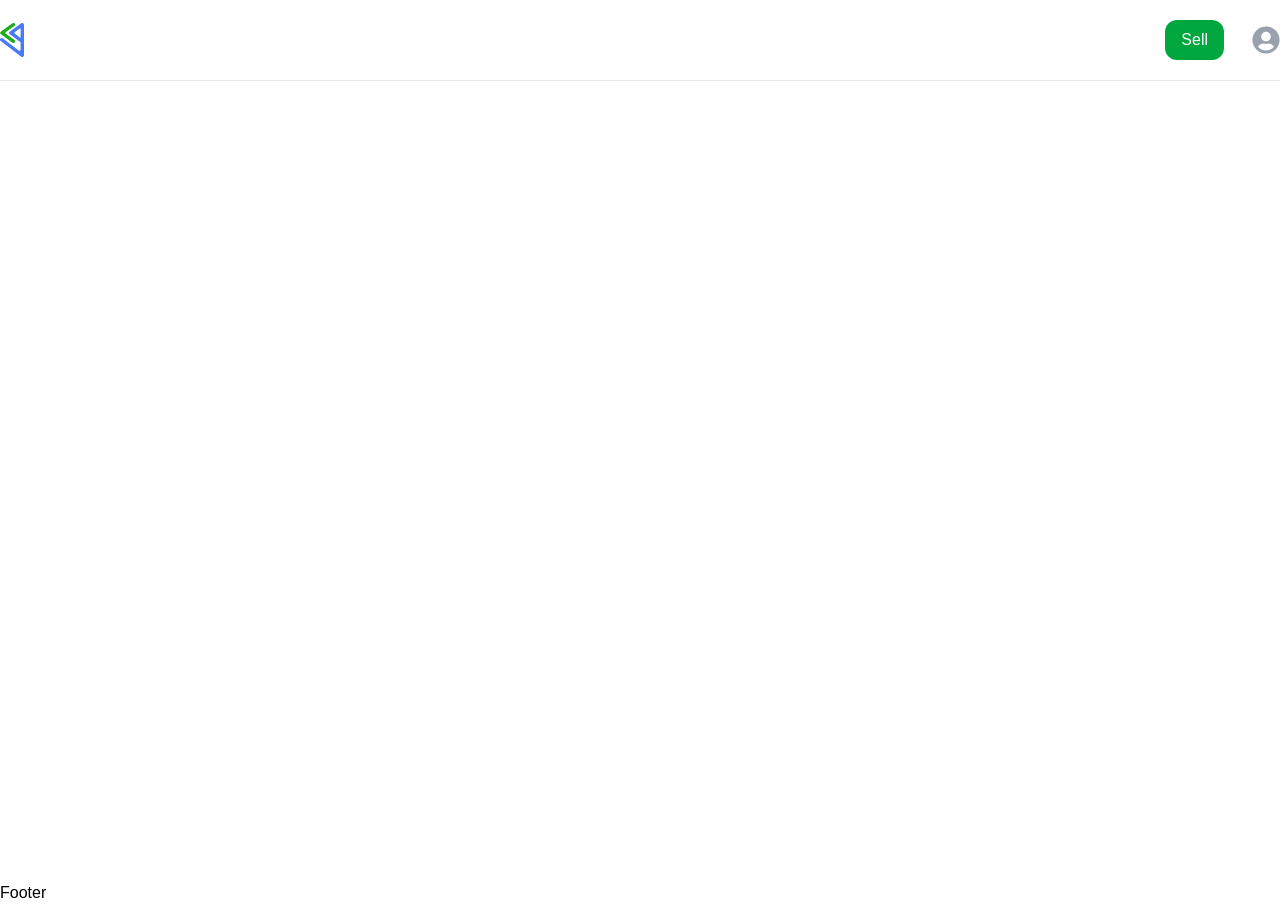
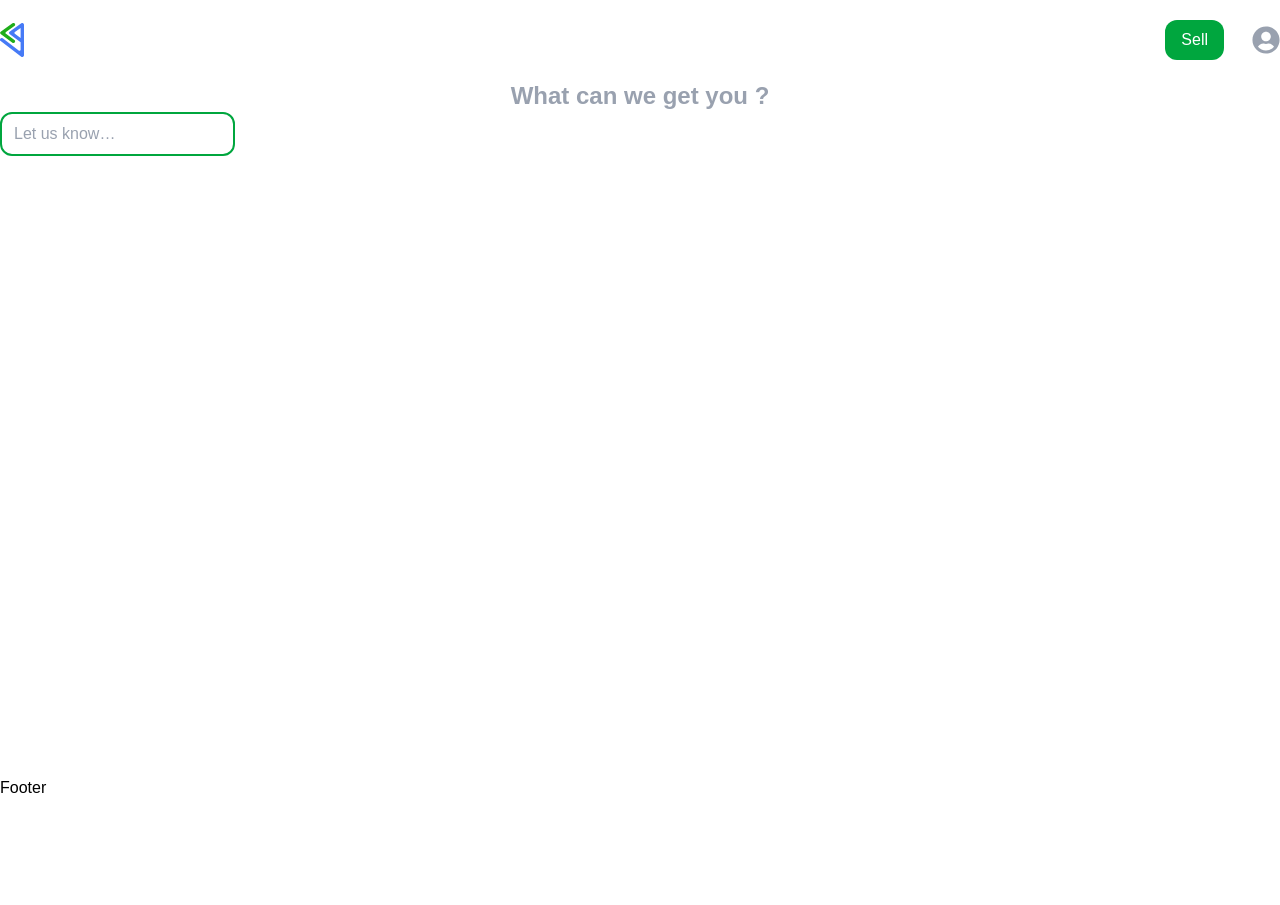
Before and after one commit to novertech411/Clear-Grab, a Next.js app: page / in a window 1280 px wide. After the commit the page ends 800 px from the top, so only its background shows below. Built offline with nearby package versions, Linux system fonts and the light colour scheme.

Commit message:
working on the search

```diff
--- a/app/layout.tsx
+++ b/app/layout.tsx
@@ -26,11 +26,11 @@ export default function RootLayout({
   return (
     <html lang="en">
       <body
-        className={`${geistSans.variable} ${geistMono.variable} antialiased`}
+        className={`${geistSans.variable} ${geistMono.variable} flex flex-col min-h-screen`}
       >
         <Navbar />
 
-        <main>{children}</main>
+        <main className="bg-white flex-grow">{children}</main>
         <Footer />
       </body>
     </html>
--- a/app/page.tsx
+++ b/app/page.tsx
@@ -1,6 +1,9 @@
-import Footer from "@/src/components/ui/Footer";
-import Navbar from "@/src/components/ui/Navbar";
+import Searchbar from "@/src/components/ui/Searchbar";
 
 export default function Home() {
-  return <div className=" bg-white h-screen"></div>;
+  return (
+    <div className=" bg-white ">
+      <Searchbar />
+    </div>
+  );
 }
--- a/src/components/ui/Footer.tsx
+++ b/src/components/ui/Footer.tsx
@@ -1,5 +1,9 @@
 import React from "react";
 
 export default function Footer() {
-  return <div className="text-black">Footer</div>;
+  return (
+    <div className="text-black  bg-white  ">
+      <div className=" containers ">Footer</div>
+    </div>
+  );
 }
--- a/src/components/ui/Navbar.tsx
+++ b/src/components/ui/Navbar.tsx
@@ -5,7 +5,7 @@ import logo from "@/public/images/Logo Icon- main.svg";
 export default function Navbar() {
   return (
     <div className="  bg-white">
-      <div className=" containers  text-black flex justify-between  border-b border-gray-200 py-5 items-center ">
+      <div className=" containers  text-black flex justify-between   py-5 items-center ">
         <div className="w-6">
           <Image src={logo} alt=" " />
         </div>
--- a/src/components/ui/Searchbar.tsx
+++ b/src/components/ui/Searchbar.tsx
@@ -1,5 +1,19 @@
 import React from "react";
 
 export default function Searchbar() {
-  return <div>Searchbar</div>;
+  return (
+    <div>
+      <div className="   containers text-gray-400 text-center font-bold text-2xl ">
+        What can we get you ?
+      </div>
+
+      <input
+        className="border-2 border-green-600  rounded-xl placeholder:text-gray-400 px-3 py-2"
+        type="search"
+        id="site-search"
+        name="q"
+        placeholder="Let us know…"
+      />
+    </div>
+  );
 }
```
